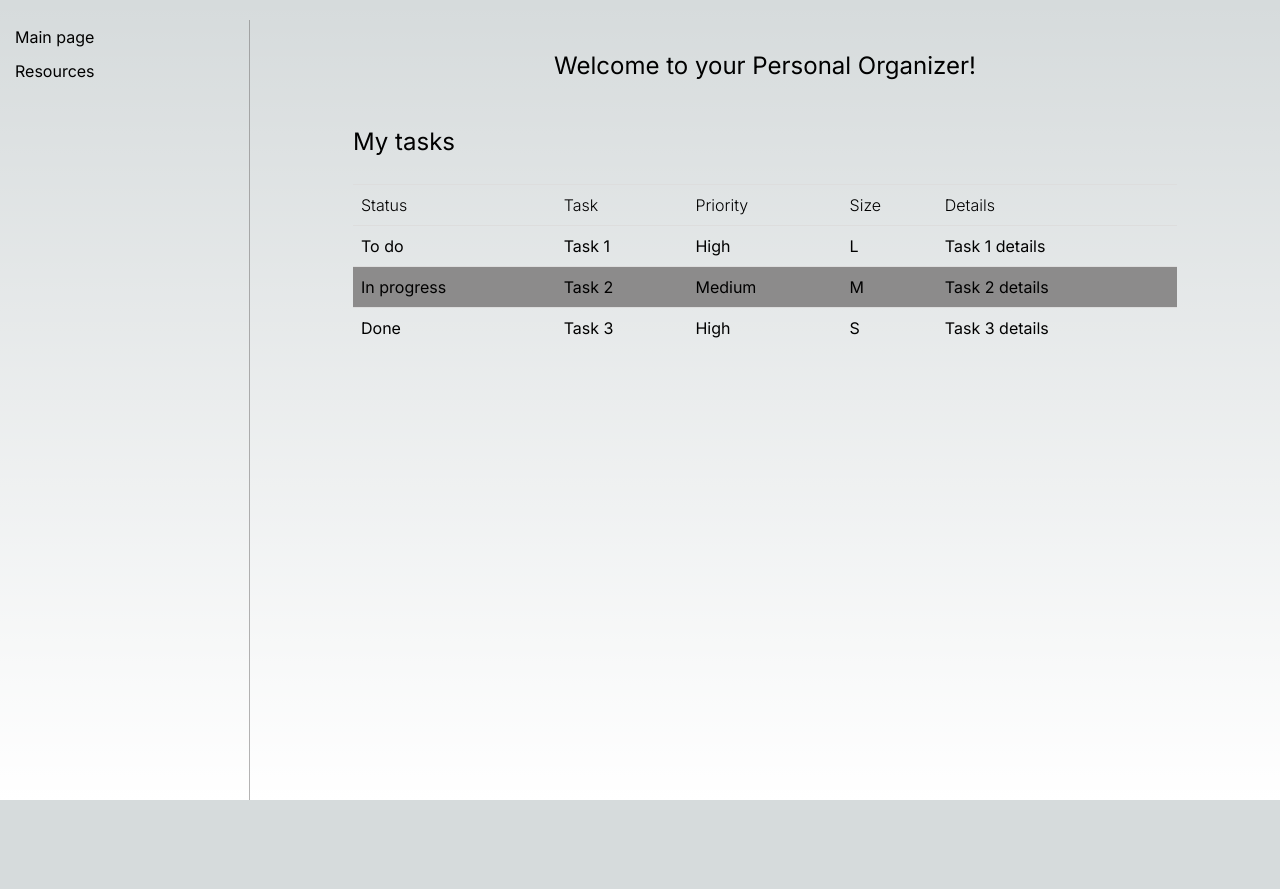
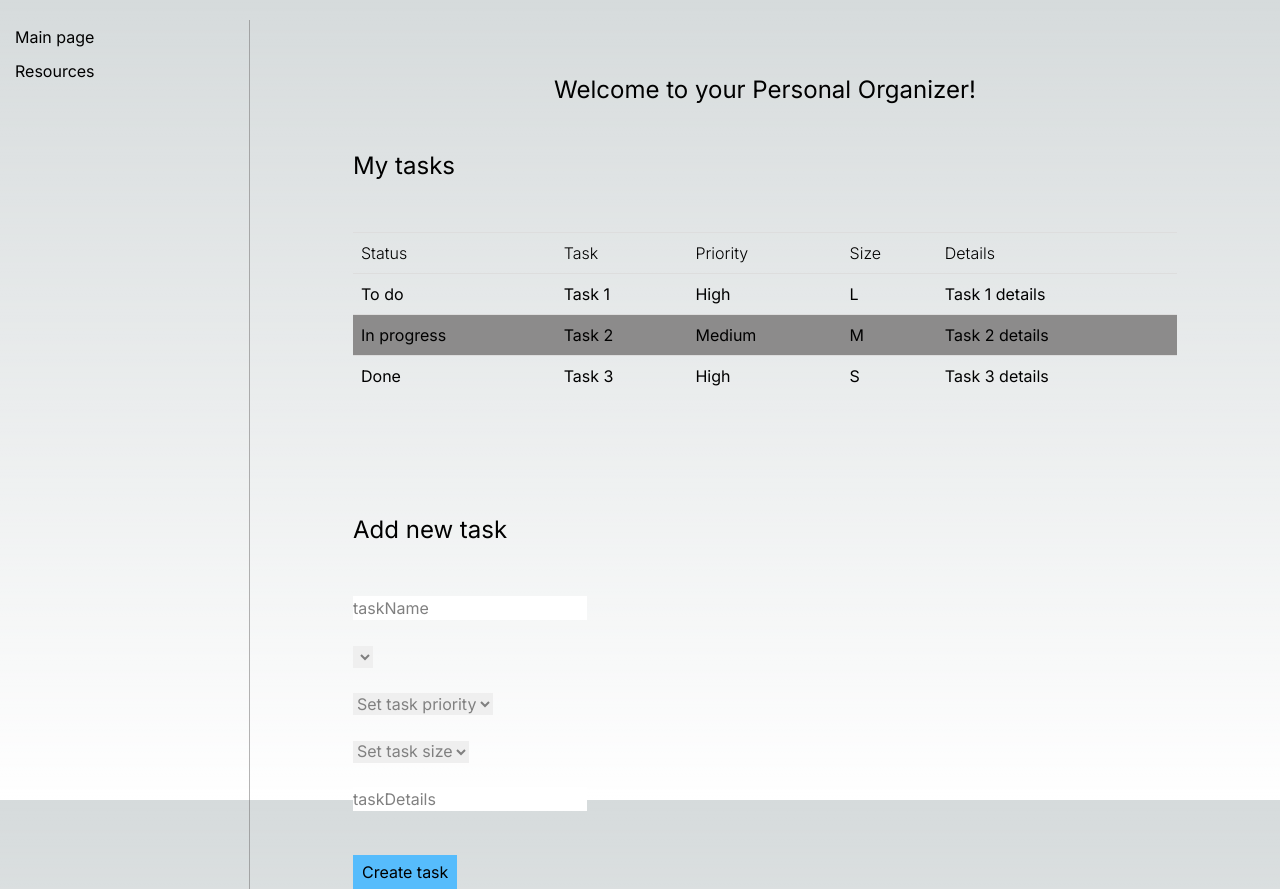
Before and after one commit to monikajq/myPersonalOrganizer, a Next.js app: page /main-page in a window 1280 px wide. Before the commit the page ends 800 px from the top, so only its background shows below. Built offline with nearby package versions, Linux system fonts and the light colour scheme.

Commit message:
add AddTasks component

```diff
--- /dev/null
+++ b/src/app/main-page/my-tasks/add-task/add-task.css
@@ -0,0 +1,40 @@
+h2 {
+    font-size: 1.5em;
+    margin: 2em 0;
+}
+
+select {
+    color: grey;
+}
+
+input {
+    color: grey;
+}
+
+.add-task-container {
+    display: flex;
+    flex-direction: column;
+    justify-content: center;
+    margin: 68px auto auto;
+}
+
+.add-task-form {
+    width: 300px;
+}
+
+.error-message {
+    color: red;
+}
+
+.add-task-btn {
+    background-color: #56bcfc;
+    border: 1px solid #56bcfc;
+    margin-top: 24px;
+    padding: 4px 8px;
+}
+
+.add-task-btn:hover {
+    background-color: #56bcfc;
+    border: 1px solid #56bcfc;
+    opacity: .7;
+}
--- /dev/null
+++ b/src/app/main-page/my-tasks/add-task/add-task.tsx
@@ -0,0 +1,46 @@
+'use client'
+
+import React, { useState } from 'react';
+import { Button, Form } from 'react-bootstrap';
+import './add-task.css';
+import { TaskPriority, TaskSize, TaskStatus } from '@/shared/model/task.model';
+
+export function AddTask() {
+
+	return (
+		<section id='AddTask' className='add-task-container'>
+			<h2>Add new task</h2>
+
+			<Form className='add-task-form'>
+				<Form.Group className="mb-6">
+					<Form.Control value={'taskName'} placeholder="Task name" onChange={(e) => {}} />
+				</Form.Group>
+
+				<Form.Group className="mb-3">
+					<Form.Select className="mb-3" value={'taskStatus'} onChange={(e) => {}} aria-label="Dropdown menu with task status to select">
+					</Form.Select>
+				</Form.Group>
+
+				<Form.Group className="mb-3">
+					<Form.Select className="mb-3" value={'taskPriority'} onChange={(e) => {}} aria-label="Dropdown menu with task priorities to select">
+						<option>Set task priority</option>
+					</Form.Select>
+				</Form.Group>
+
+				<Form.Group className="mb-3">
+					<Form.Select className="mb-3" value={'taskSize'} onChange={(e) => {}} aria-label="Dropdown menu with task size to select">
+						<option>Set task size</option>
+					</Form.Select>
+				</Form.Group>
+
+				<Form.Group className="mb-5">
+					<Form.Control value={'taskDetails'} placeholder="Put task details here" onChange={() => {}} />
+				</Form.Group>
+
+				<Button variant="primary" type="button" className='add-task-btn' onClick={() => {}}>
+					Create task
+				</Button>
+			</Form>
+		</section>
+	)
+}
--- a/src/app/main-page/my-tasks/my-tasks.tsx
+++ b/src/app/main-page/my-tasks/my-tasks.tsx
@@ -3,6 +3,7 @@
 import React, { useEffect, useState } from 'react';
 import './my-tasks.css';
 import { Task, TaskPriority, TaskSize, TaskStatus } from '@/shared/model/task.model';
+import { AddTask } from '@/app/main-page/my-tasks/add-task/add-task';
 
 export function MyTasks() {
 	const [tasks, setTasks] = useState<Task[]>([]);
@@ -60,6 +61,8 @@ export function MyTasks() {
 					</tbody>
 				</table>
 			): (<span>No pending tasks</span>)}
+
+			<AddTask />
 		</section>
 	)
 }
```
Also changed, not shown: package.json (+6 -5 lines), 1 other file (tests, documents, lock files or other folders).
